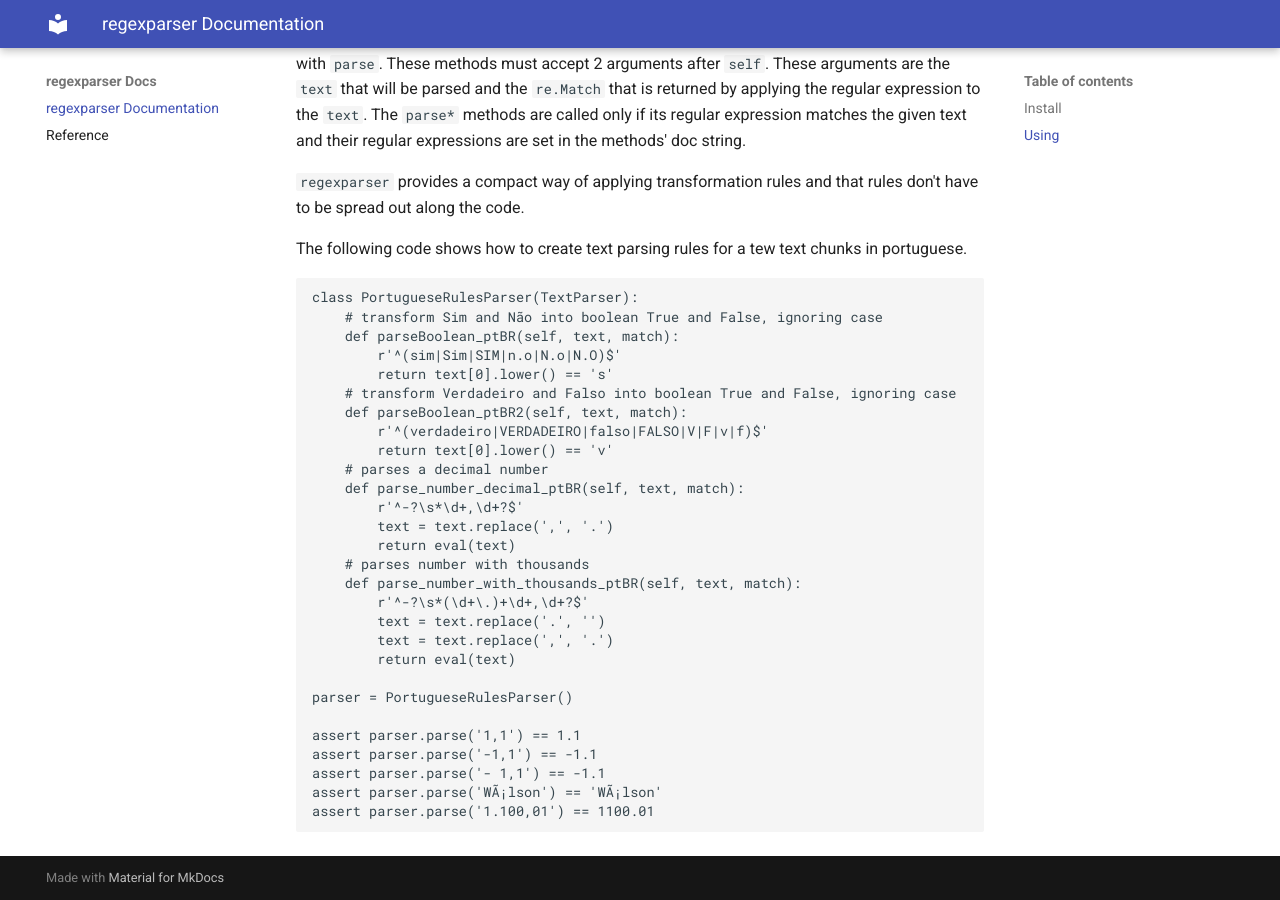
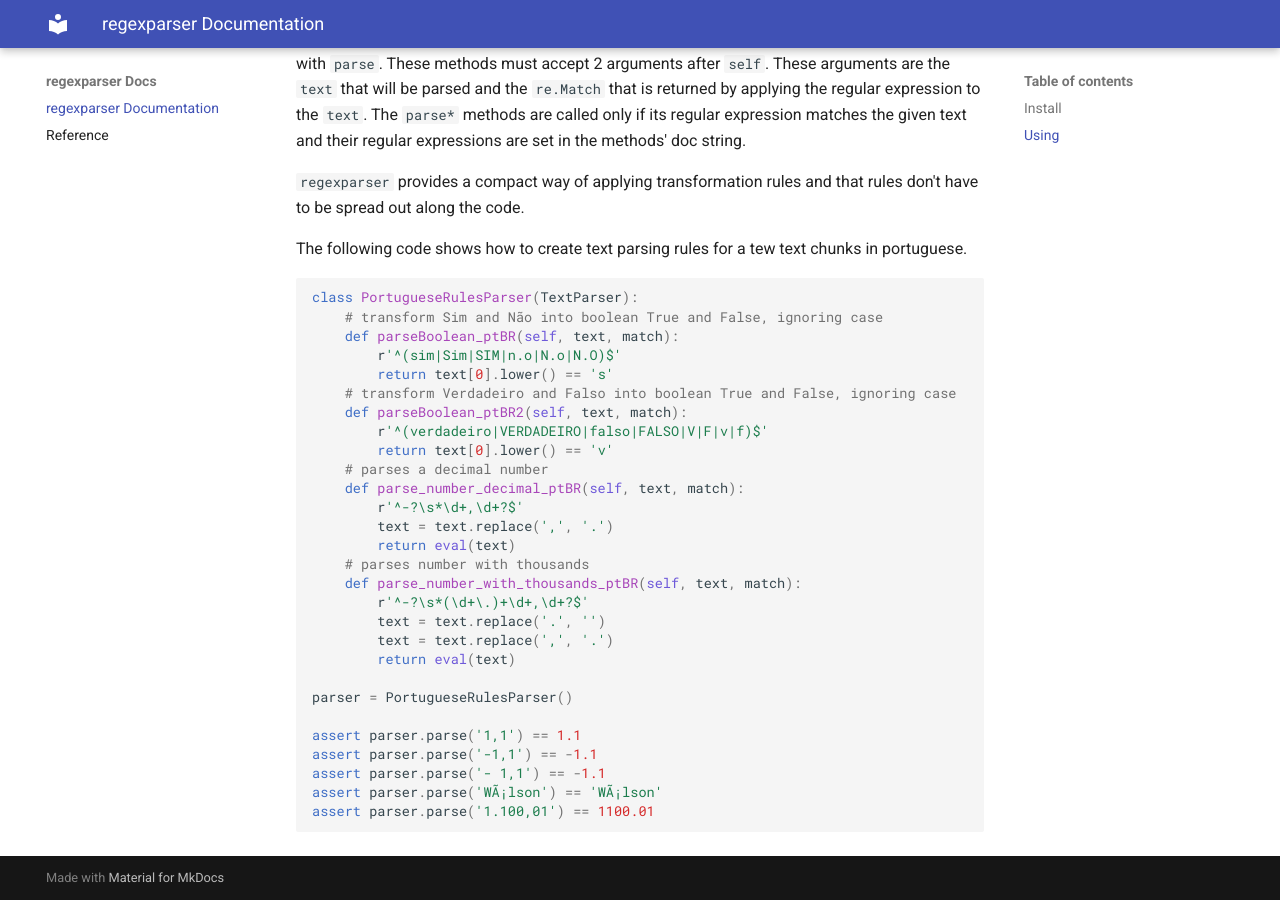
Before and after one commit to wilsonfreitas/regexparser, an MkDocs documentation site: the page built from docs/index.md, in a window 1280 px wide and 900 px high, scrolled down 592 px. Built offline with MkDocs 1.6.1 and Material for MkDocs 9.7.7, drawn with Linux system fonts in a browser that asks for light colours.

Commit message:
Updated documentation

```diff
--- a/mkdocs.yml
+++ b/mkdocs.yml
@@ -9,3 +9,10 @@ theme:
 nav:
   - regexparser Documentation: index.md
   - reference.md
+
+markdown_extensions:
+  - pymdownx.highlight:
+      anchor_linenums: true
+  - pymdownx.inlinehilite
+  - pymdownx.snippets
+  - pymdownx.superfences
```
Also changed, not shown: regexparser.py (+0 -8 lines).
